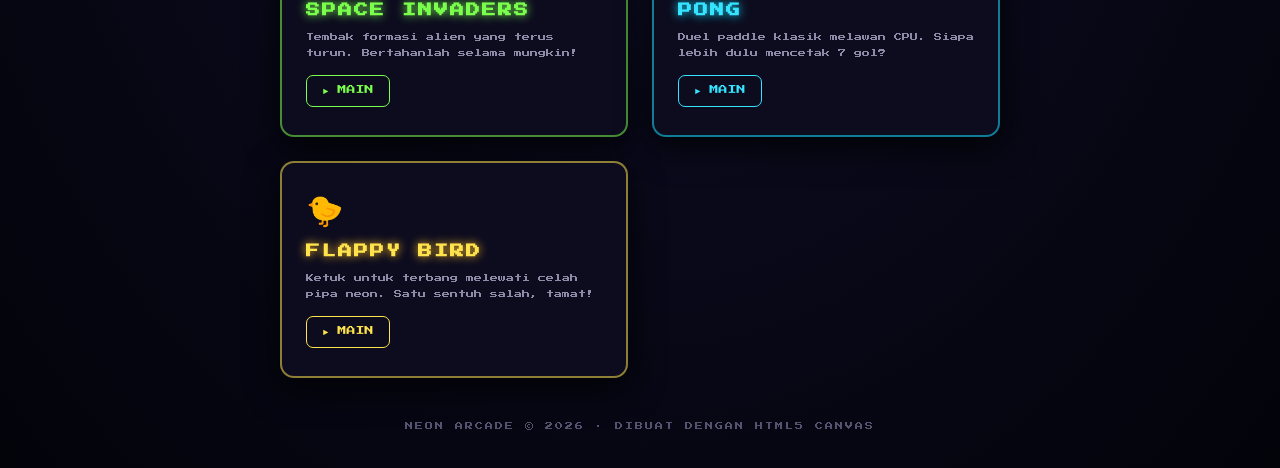
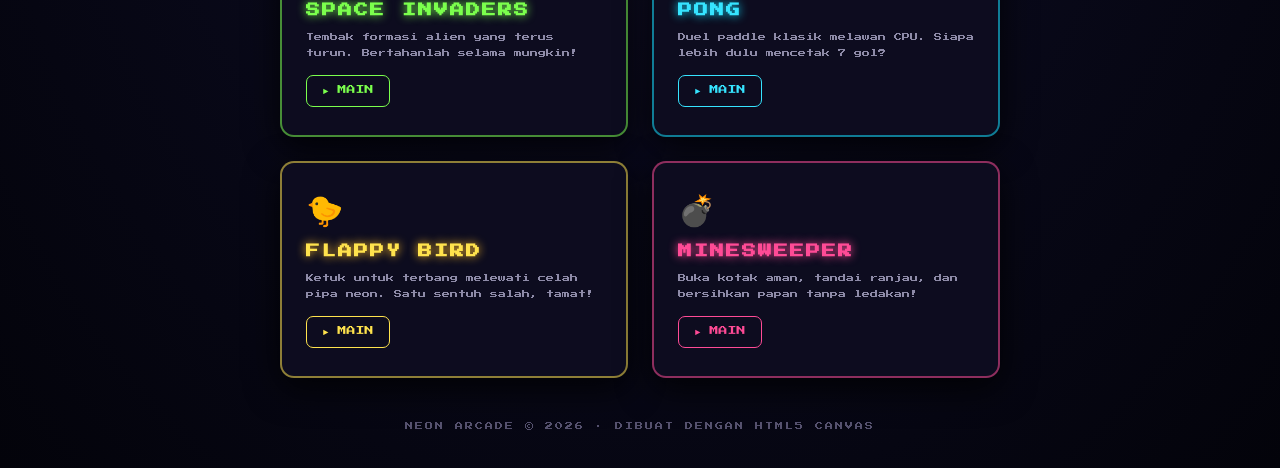
Before and after one commit to inyanlioe-beep/minigames, a plain HTML site: page index.html in a window 1280 px wide. Shown: the part 734-1202 px from the top of the page. Drawn offline with Linux system fonts and the light colour scheme.

Commit message:
modified:   index.html

```diff
--- a/index.html
+++ b/index.html
@@ -47,6 +47,10 @@
     .card.flappy:hover { border-color:#ffe34d; box-shadow:0 16px 44px #000e,0 0 26px #ffe34d44; }
     .card.flappy h2 { color:var(--yellow); text-shadow:0 0 10px #ffbd28; }
     .card.flappy .play { color:var(--yellow); }
+    .card.minesweeper { border-color:#ff4b9688; }
+    .card.minesweeper:hover { border-color:#ff4b96; box-shadow:0 16px 44px #000e,0 0 26px #ff4b9644; }
+    .card.minesweeper h2 { color:var(--pink); text-shadow:0 0 10px #ff4b96; }
+    .card.minesweeper .play { color:var(--pink); }
     .icon { font-size:30px; margin-bottom:16px; display:block; }
     footer { margin-top:44px; color:#55516e; font-size:8px; letter-spacing:2px; }
   </style>
@@ -106,6 +110,13 @@
       <p>Ketuk untuk terbang melewati celah pipa neon. Satu sentuh salah, tamat!</p>
       <span class="play">► MAIN</span>
     </a>
+
+    <a class="card minesweeper" href="minesweeper.html">
+      <span class="icon">💣</span>
+      <h2>MINESWEEPER</h2>
+      <p>Buka kotak aman, tandai ranjau, dan bersihkan papan tanpa ledakan!</p>
+      <span class="play">► MAIN</span>
+    </a>
   </nav>
 
   <footer>NEON ARCADE © 2026 · DIBUAT DENGAN HTML5 CANVAS</footer>
```
